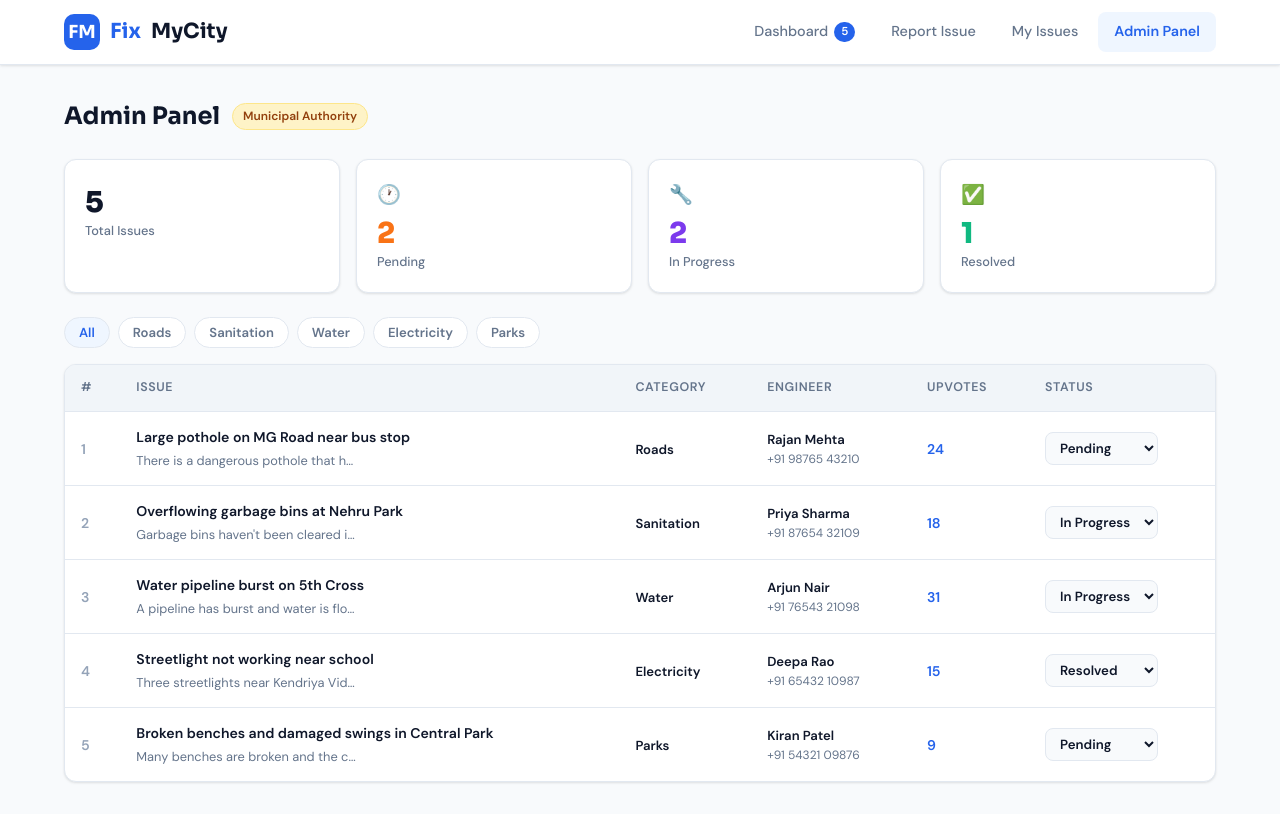
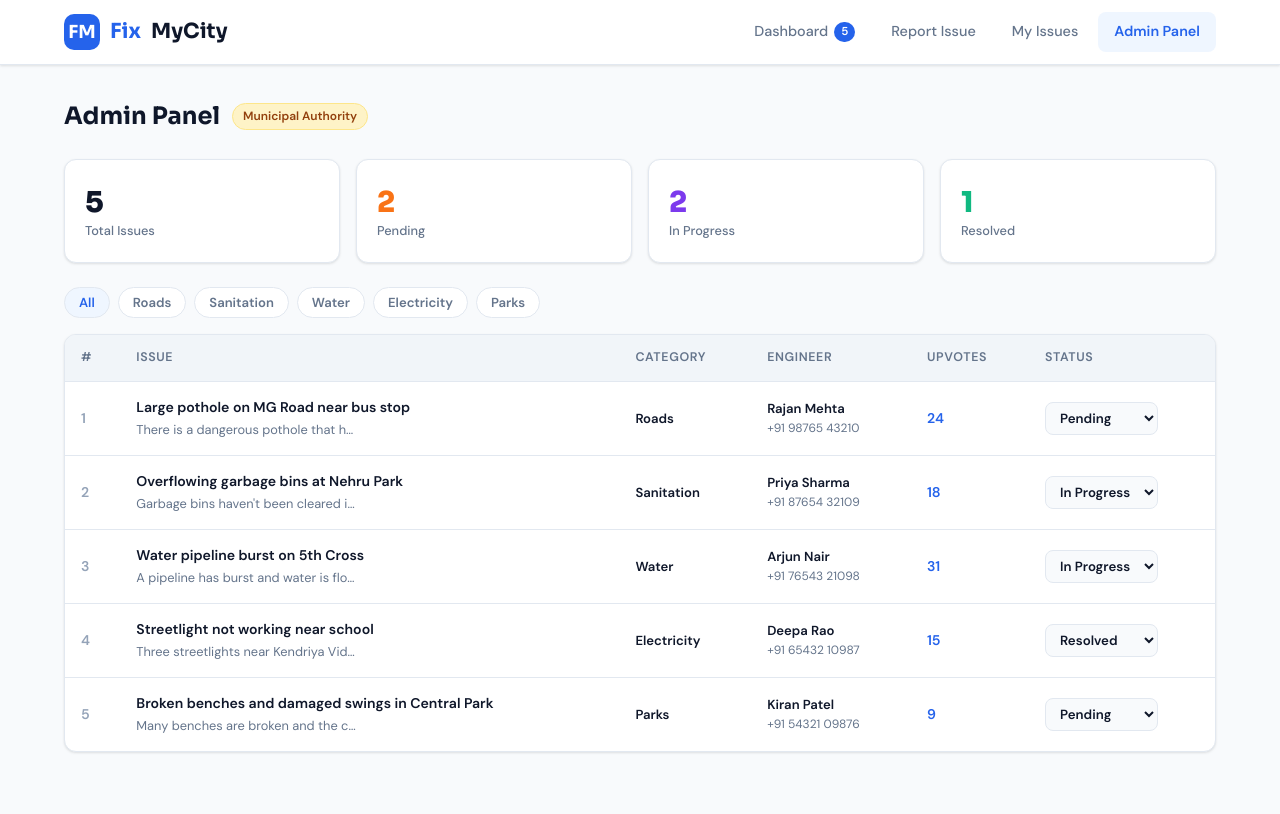
Before and after one commit to Ayaan342/fixmycity, a React (Create React App) app: page /admin in a window 1280 px wide. Built offline with nearby package versions, Linux system fonts and the light colour scheme; the HTML template or start-up script is replaced by a standard one.

Commit message:
Update AdminPanel.js

```diff
--- a/src/components/AdminPanel.js
+++ b/src/components/AdminPanel.js
@@ -32,17 +32,17 @@ function AdminPanel({ issues, onStatusChange }) {
           <div className="stat-label">Total Issues</div>
         </div>
         <div className="stat-card">
-          <div className="stat-icon">🕐</div>
+          <div className="stat-icon"></div>
           <div className="stat-value" style={{ color: "#f97316" }}>{pending}</div>
           <div className="stat-label">Pending</div>
         </div>
         <div className="stat-card">
-          <div className="stat-icon">🔧</div>
+          <div className="stat-icon"></div>
           <div className="stat-value" style={{ color: "#7c3aed" }}>{inProgress}</div>
           <div className="stat-label">In Progress</div>
         </div>
         <div className="stat-card">
-          <div className="stat-icon">✅</div>
+          <div className="stat-icon"></div>
           <div className="stat-value" style={{ color: "#10b981" }}>{resolved}</div>
           <div className="stat-label">Resolved</div>
         </div>
```
